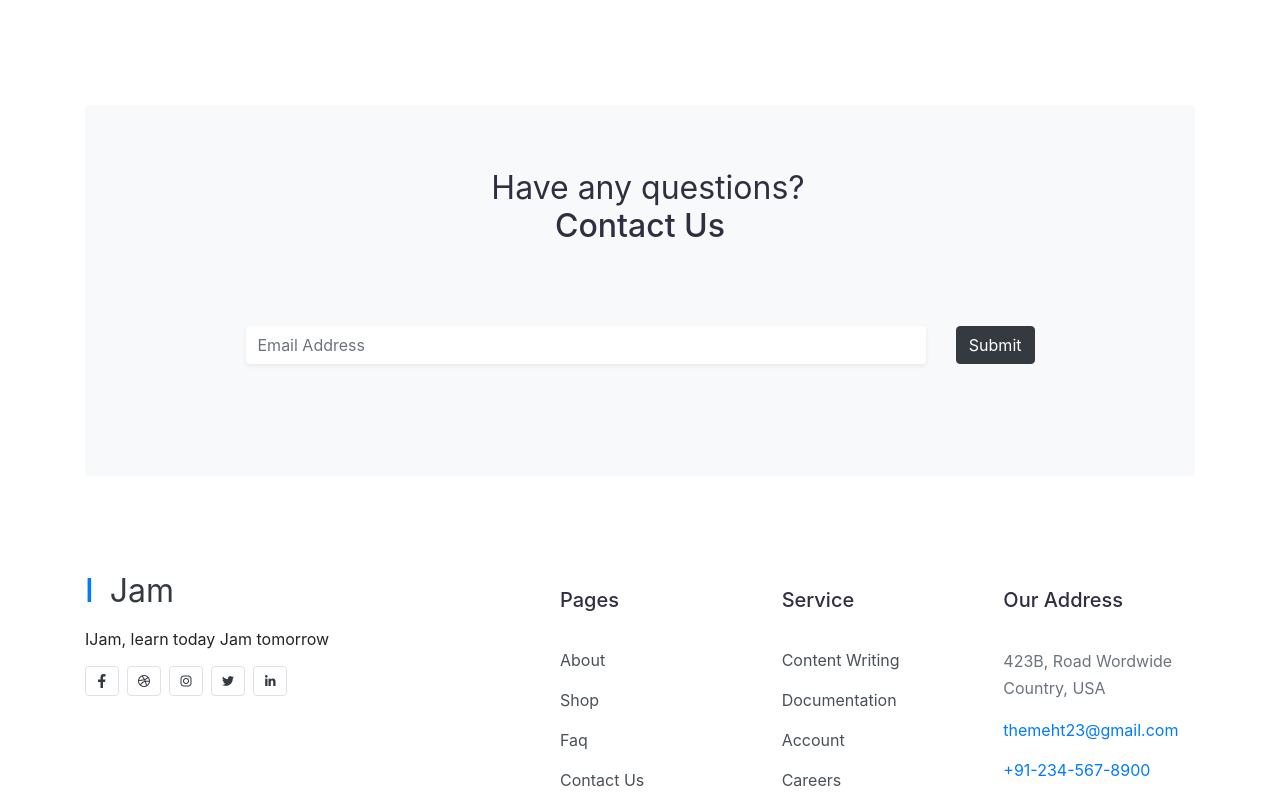
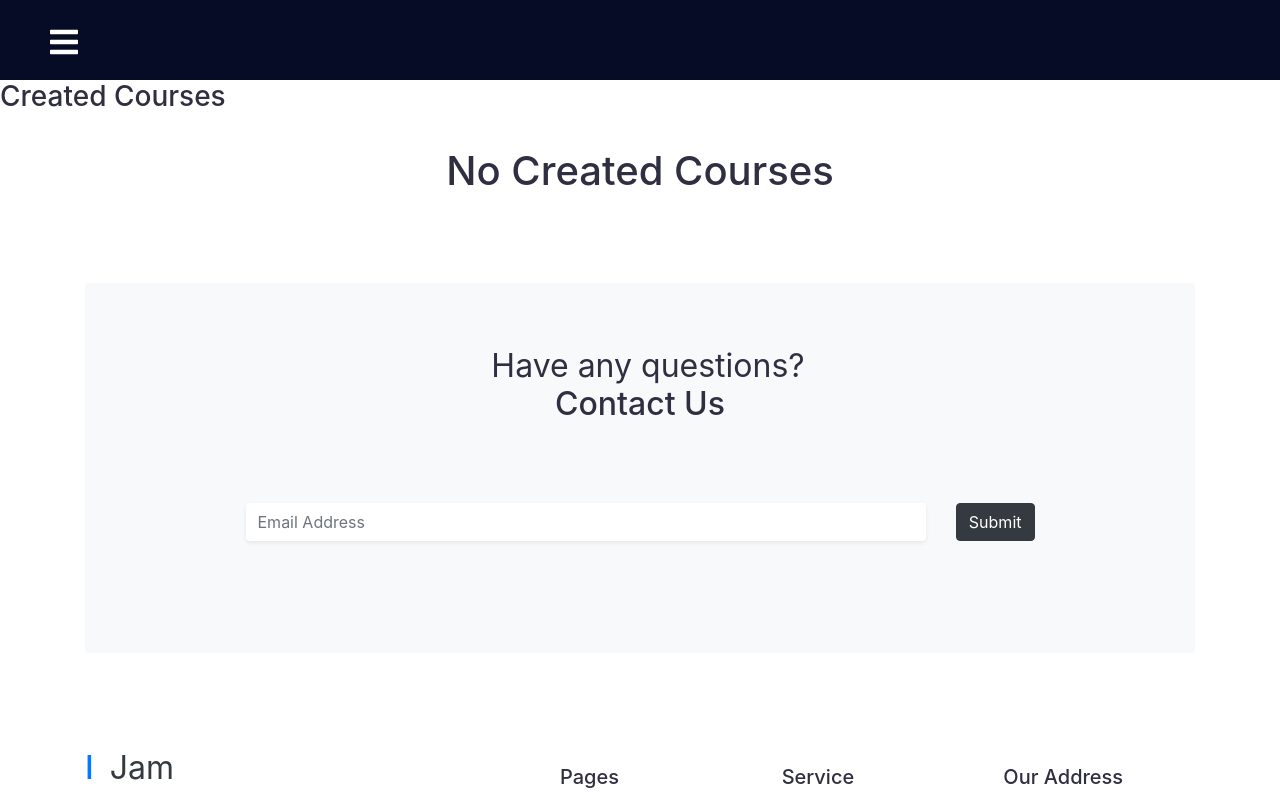
Before and after one commit to alisheib/joelleversion, a React (Create React App) app in the folder client/: page /Courses/MyCourses in a window 1280 px wide. Shown: the top 800 px of the page. Built offline with nearby package versions, Linux system fonts and the light colour scheme.

Commit message:
Working created courses

```diff
--- a/client/src/pages/UserDashboard/MyCourses.js
+++ b/client/src/pages/UserDashboard/MyCourses.js
@@ -25,6 +25,11 @@ class MyCourses extends Component  {
 	};
 
 	displayCourse = (courses) => {
+		if(courses.length === 0){
+			return (
+				<h1>No Created Courses</h1>
+			)
+		}
 		return courses?.length > 0 && courses.map((course, index) => (
 			<div key={index} className="col-md-4">
 				<Card courseID={course._id} imgsrc={img1} title={course.name} par={course.type} />
@@ -65,6 +70,12 @@ class MyCourses extends Component  {
 
 
 		return (
+
+
+
+			<div>
+			<SideBar />
+			<h3 className="h22">Created Courses</h3>
 			<div className="content">
 				<div className="container-fluid d-flex justify-content-center">
 					<div className="row">
@@ -74,6 +85,7 @@ class MyCourses extends Component  {
 					</div>
 				</div>
 			</div>
+			</div>
 		);
 	}
 }
```
